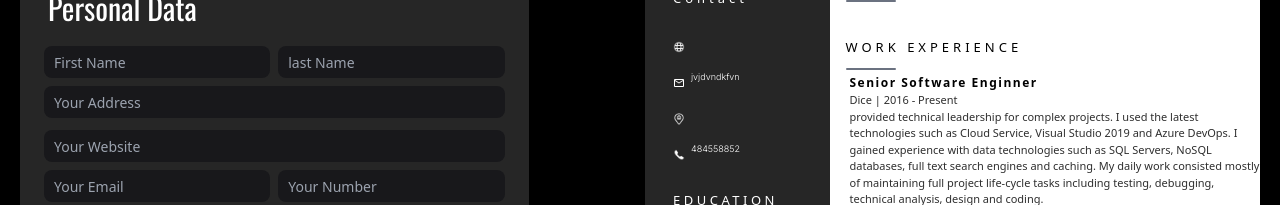
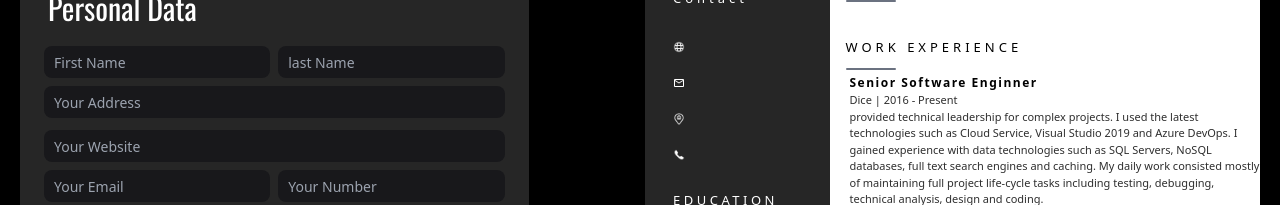
Before and after one commit to younesnd/CV-Creator, a React (Create React App) app: page / in a window 1280 px wide. Shown: the part 218-423 px from the top of the page. Built offline with nearby package versions, Linux system fonts and the light colour scheme.

Commit message:
CV-Creator

```diff
--- a/src/components/PreviewContact/PreviewContact.tsx
+++ b/src/components/PreviewContact/PreviewContact.tsx
@@ -1,4 +1,11 @@
-const PreviewContact = () => {
+type PreviewContactProps = {
+  website : string
+  email : string
+  address : string
+  number:string
+}
+const PreviewContact = (props:PreviewContactProps) => {
+  const {website,email,address,number} = props
   return (
     <div>
       <h3 className="text-white font-Work text-[13px] font-normal tracking-[4px] mb-[20px]">
@@ -12,7 +19,7 @@ const PreviewContact = () => {
             alt="trash"
           />
           <span id="Website" className="font-Inter text-[9px] text-white">
-
+            {website}
           </span>
         </div>
         <div className="flex items-center space-x-1.5">
@@ -22,7 +29,7 @@ const PreviewContact = () => {
             alt="trash"
           />{" "}
           <span id="Email" className="font-Inter text-[9px] text-white">
-            jvjdvndkfvn
+            {email}
           </span>
         </div>
         <div className="flex items-center space-x-1.5">
@@ -32,7 +39,7 @@ const PreviewContact = () => {
             alt="trash"
           />
           <span id="Address" className="font-Inter text-[9px] text-white">
-
+            {address}
           </span>
         </div>
         <div className="flex items-center space-x-1.5">
@@ -42,7 +49,7 @@ const PreviewContact = () => {
             alt="trash"
           />
           <span id="Number" className="font-Inter text-[9px] text-white">
-            484558852
+            {number}
           </span>
         </div>
       </div>
--- a/src/components/PreviewCv/PreviewCv.tsx
+++ b/src/components/PreviewCv/PreviewCv.tsx
@@ -1,4 +1,4 @@
-import { useRef } from "react";
+import { useRef, useState } from "react";
 import html2canvas from "html2canvas";
 import { jsPDF } from "jspdf";
 import PreviewHeader from "../PreviewHeader/PreviewHeader";
@@ -30,6 +30,21 @@ const PreviewCv = (Info: PersonalDataType) => {
     pdf.addImage(data, "PNG", 0, 0, pdfWidth, pdfHeight);
     pdf.save("print.pdf");
   };
+  const [formPersonalData, setFormPersonalData] = useState<PersonalDataType>({
+    firstName: "",
+    lastName: "",
+    address: "",
+    website: "",
+    email: "",
+    number: "",
+    desc: "",
+  });
+  const onInputChange = (e: React.ChangeEvent<HTMLInputElement>) => {
+    setFormPersonalData((state) => ({
+      ...state,
+      [e.target.name]: e.target.value,
+    }));
+  };
   return (
     <div
       ref={printRef}
@@ -40,9 +55,14 @@ const PreviewCv = (Info: PersonalDataType) => {
         <div className="grid grid-cols-[0.30fr,0.7fr] ">
           <div className="bg-[#262626] text-white h-full ">
             <div className="py-[35px] px-[28px]  text-left flex flex-col gap-y-[30px]">
-              <PreviewContact />
+              <PreviewContact
+                website={formPersonalData.website}
+                address={formPersonalData.address}
+                email={formPersonalData.email}
+                number={formPersonalData.number}
+              />
               <PreviewEducation />
-              <PreviewSkills/>
+              <PreviewSkills />
             </div>
           </div>
 
```
